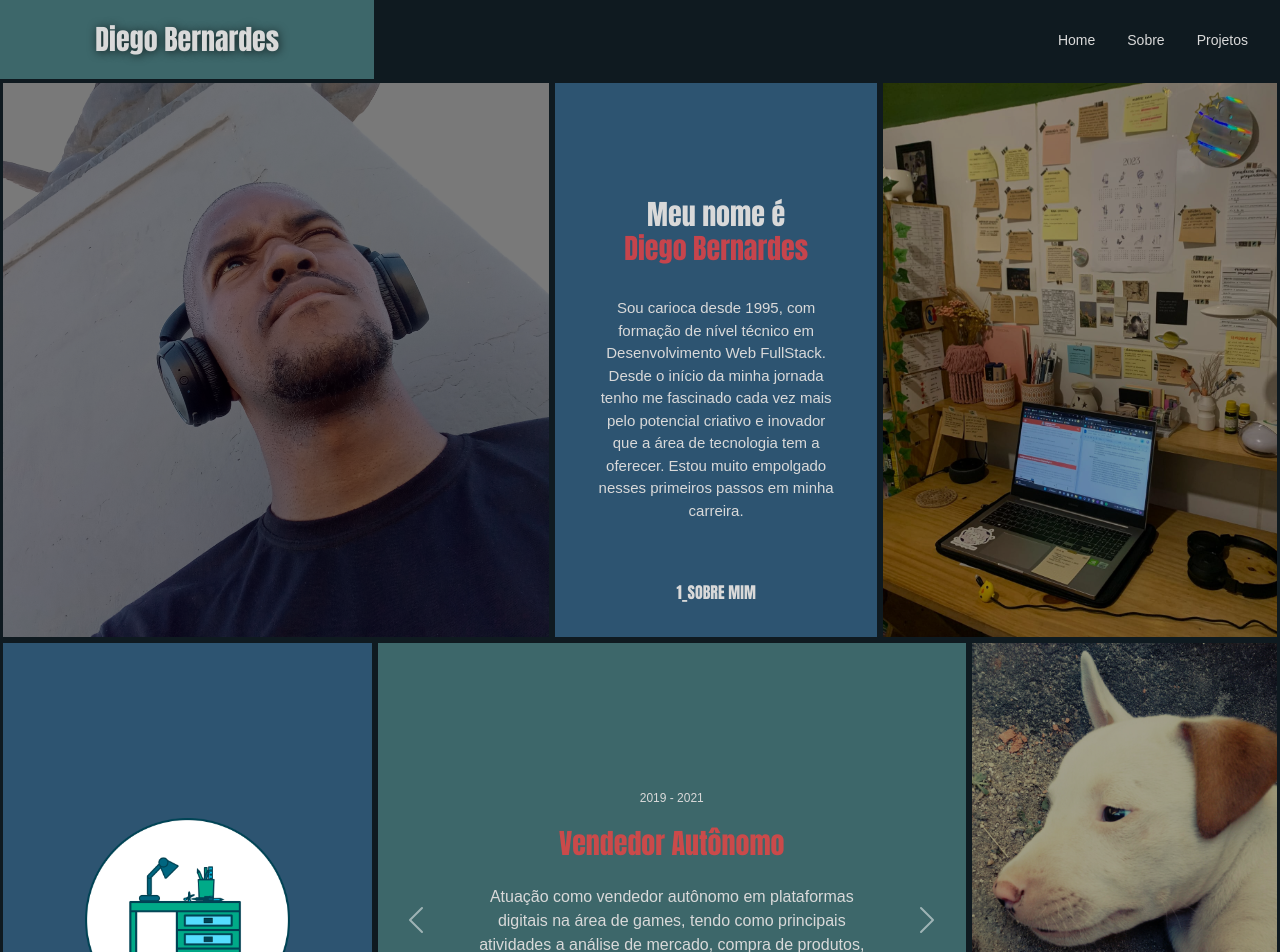
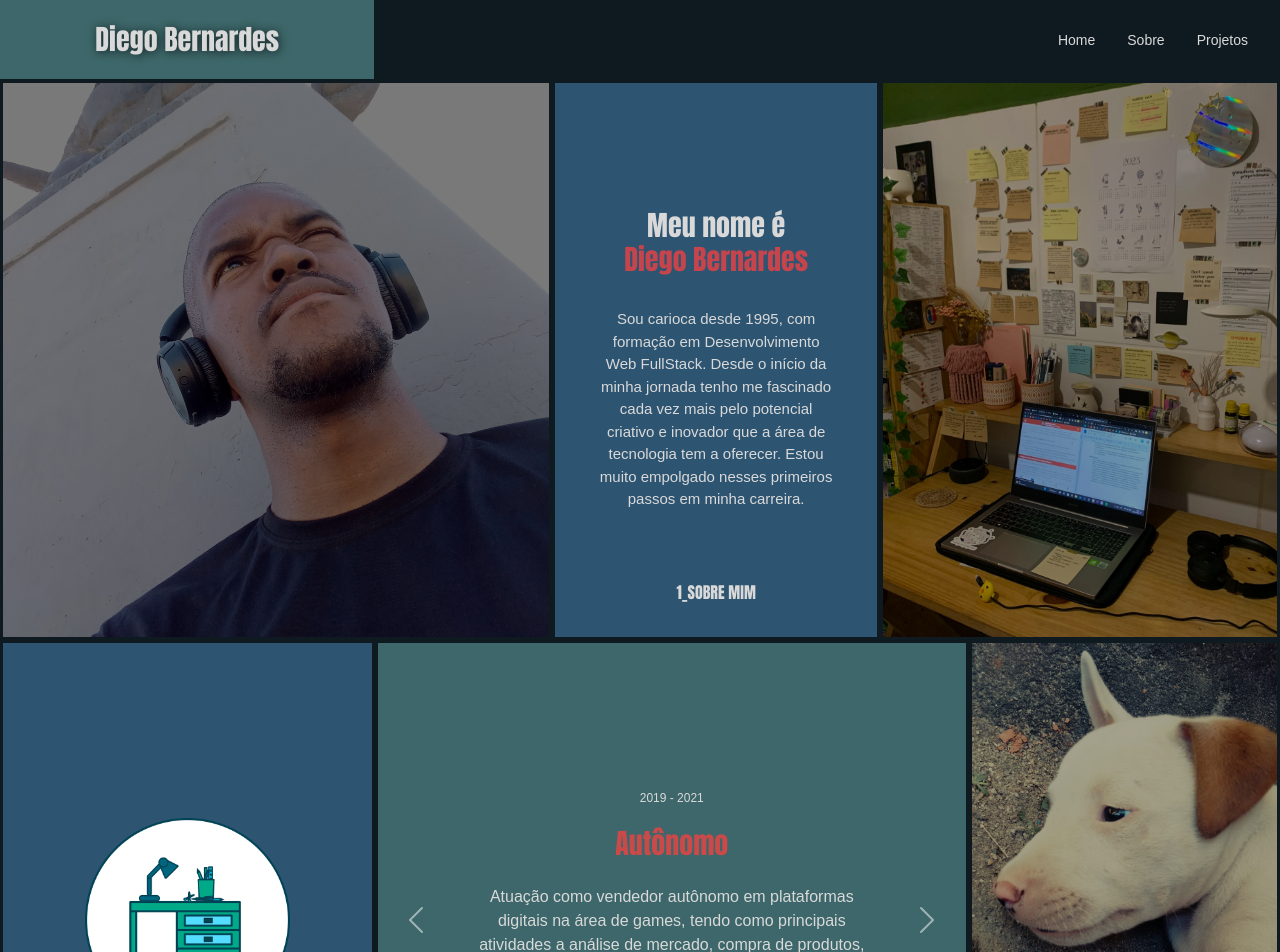
Before and after one commit to DiegoBernardes95/Meu_Portfolio, a React (Vite) app: page / in a window 1280 px wide. Shown: the top 952 px of the page. Built offline with nearby package versions, Linux system fonts and the light colour scheme; a web font is replaced by a local one.

Commit message:
alteração no texto de apresentação e experiência

```diff
--- a/src/components/Content.jsx
+++ b/src/components/Content.jsx
@@ -135,7 +135,7 @@ const Content = () => {
                         <li id='aboutMe' ref={aboutMe} className='contentListAll'>
                             <div className='contentAll aboutMeContent'>
                                 <h3>Meu nome é <br /><span>Diego Bernardes</span></h3>
-                                <p>Sou carioca desde 1995, com formação de nível técnico em Desenvolvimento Web FullStack. Desde o início da minha jornada tenho me fascinado cada vez mais pelo potencial criativo e inovador que a área de tecnologia tem a oferecer. Estou muito empolgado nesses primeiros passos em minha carreira.</p>
+                                <p>Sou carioca desde 1995, com formação em Desenvolvimento Web FullStack. Desde o início da minha jornada tenho me fascinado cada vez mais pelo potencial criativo e inovador que a área de tecnologia tem a oferecer. Estou muito empolgado nesses primeiros passos em minha carreira.</p>
                             </div>
                             <p className='subTitle'>1_sobre mim</p>
                         </li>
@@ -149,7 +149,7 @@ const Content = () => {
                                     <div class="carousel-item active">
                                         <div className='contentSlide'>
                                             <sub>2019 - 2021</sub>
-                                            <h3>Vendedor Autônomo</h3>
+                                            <h3>Autônomo</h3>
                                             <p>Atuação como vendedor autônomo em plataformas digitais na área de games, tendo como principais atividades a análise de mercado, compra de produtos, upgrade de produtos para revenda, negociação com clientes e venda de produtos seguindo as especificações de upgrade.</p>
                                         </div>
                                     </div>
```
